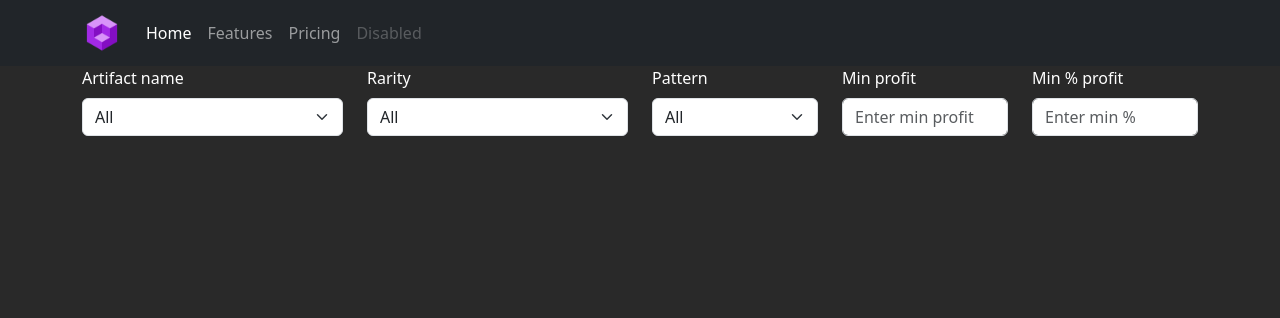
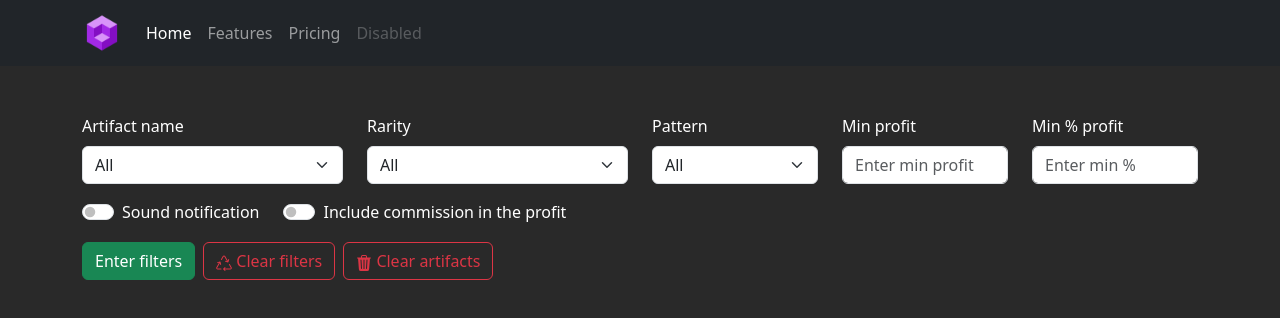
Before and after one commit to Tetrarium/stalcraft-auction-tracker, a React (Vite) app: page / in a window 1280 px wide. Shown: the top 318 px of the page. Built offline with nearby package versions, Linux system fonts and the light colour scheme.

Commit message:
filter/ make checkboxes and buttons

```diff
--- a/src/components/filter/filter.tsx
+++ b/src/components/filter/filter.tsx
@@ -1,10 +1,13 @@
-import { Row } from "react-bootstrap";
+import { Button, Form, Row } from "react-bootstrap";
 
+import RecycleIcon from "../svg-icons/recycle-icon";
+import Trash3Icon from "../svg-icons/trash3-icon";
 import FInput from "./f-input";
 import FSelect from "./f-select";
 
 const Filter = () => {
   return (
+    <Form className="pt-5">
       <Row>
         <FSelect
           className="col-md-3"
@@ -50,6 +53,40 @@ const Filter = () => {
           placeholder="Enter min %"
         />
       </Row>
+      <div className="my-3 d-flex gap-4">
+        <Form.Check
+          type="switch"
+          label="Sound notification"
+          name="sound-switch"
+        />
+        <Form.Check
+          type="switch"
+          label="Include commission in the profit"
+          name="commission-switch"
+        />
+      </div>
+      <div className="col-md-5 d-flex gap-2 align-items-end my-3">
+        <Button
+          variant="success"
+        >
+          Enter filters
+        </Button>
+        <Button
+          variant="outline-danger"
+        >
+          <RecycleIcon />
+          {' '}
+          Clear filters
+        </Button>
+        <Button
+          variant="outline-danger"
+        >
+          <Trash3Icon />
+          {' '}
+          Clear artifacts
+        </Button>
+      </div>
+    </Form>
   );
 };
 
--- /dev/null
+++ b/src/components/svg-icons/recycle-icon.tsx
@@ -0,0 +1,9 @@
+const RecycleIcon = () => {
+  return (
+    <svg xmlns="http://www.w3.org/2000/svg" width="16" height="16" fill="currentColor" className="bi bi-recycle" viewBox="0 0 16 16">
+      <path d="M9.302 1.256a1.5 1.5 0 0 0-2.604 0l-1.704 2.98a.5.5 0 0 0 .869.497l1.703-2.981a.5.5 0 0 1 .868 0l2.54 4.444-1.256-.337a.5.5 0 1 0-.26.966l2.415.647a.5.5 0 0 0 .613-.353l.647-2.415a.5.5 0 1 0-.966-.259l-.333 1.242zM2.973 7.773l-1.255.337a.5.5 0 1 1-.26-.966l2.416-.647a.5.5 0 0 1 .612.353l.647 2.415a.5.5 0 0 1-.966.259l-.333-1.242-2.545 4.454a.5.5 0 0 0 .434.748H5a.5.5 0 0 1 0 1H1.723A1.5 1.5 0 0 1 .421 12.24zm10.89 1.463a.5.5 0 1 0-.868.496l1.716 3.004a.5.5 0 0 1-.434.748h-5.57l.647-.646a.5.5 0 1 0-.708-.707l-1.5 1.5a.5.5 0 0 0 0 .707l1.5 1.5a.5.5 0 1 0 .708-.707l-.647-.647h5.57a1.5 1.5 0 0 0 1.302-2.244z"></path>
+    </svg>
+  );
+};
+
+export default RecycleIcon;
--- /dev/null
+++ b/src/components/svg-icons/trash3-icon.tsx
@@ -0,0 +1,9 @@
+const Trash3Icon = () => {
+  return (
+    <svg xmlns="http://www.w3.org/2000/svg" width="16" height="16" fill="currentColor" className="bi bi-trash3-fill" viewBox="0 0 16 16">
+      <path d="M11 1.5v1h3.5a.5.5 0 0 1 0 1h-.538l-.853 10.66A2 2 0 0 1 11.115 16h-6.23a2 2 0 0 1-1.994-1.84L2.038 3.5H1.5a.5.5 0 0 1 0-1H5v-1A1.5 1.5 0 0 1 6.5 0h3A1.5 1.5 0 0 1 11 1.5m-5 0v1h4v-1a.5.5 0 0 0-.5-.5h-3a.5.5 0 0 0-.5.5M4.5 5.029l.5 8.5a.5.5 0 1 0 .998-.06l-.5-8.5a.5.5 0 1 0-.998.06m6.53-.528a.5.5 0 0 0-.528.47l-.5 8.5a.5.5 0 0 0 .998.058l.5-8.5a.5.5 0 0 0-.47-.528M8 4.5a.5.5 0 0 0-.5.5v8.5a.5.5 0 0 0 1 0V5a.5.5 0 0 0-.5-.5"></path>
+    </svg>
+  );
+};
+
+export default Trash3Icon;
```
Also changed, not shown: 1 other file (tests, documents, lock files or other folders). Lines whose indentation alone changed are shown as unchanged.
